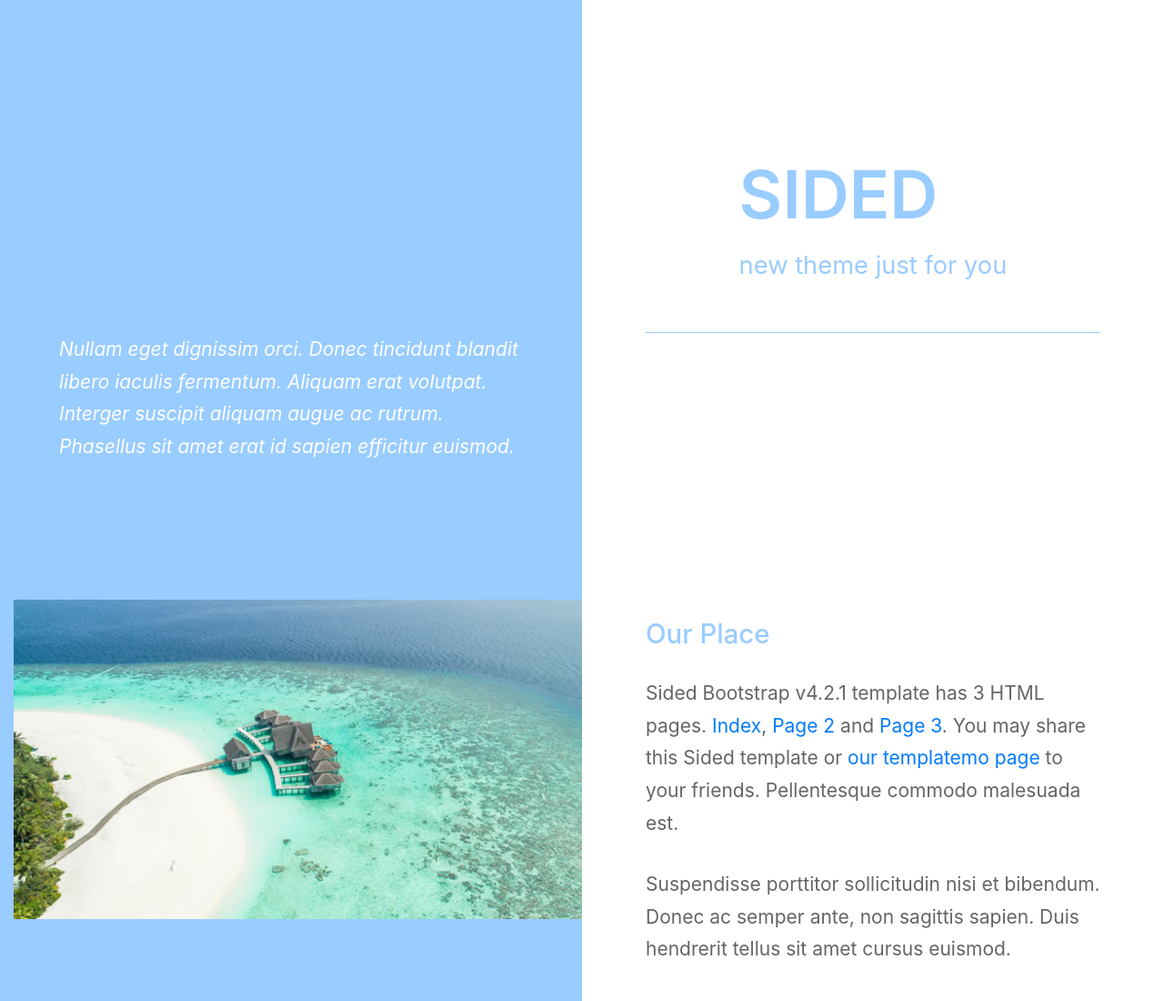
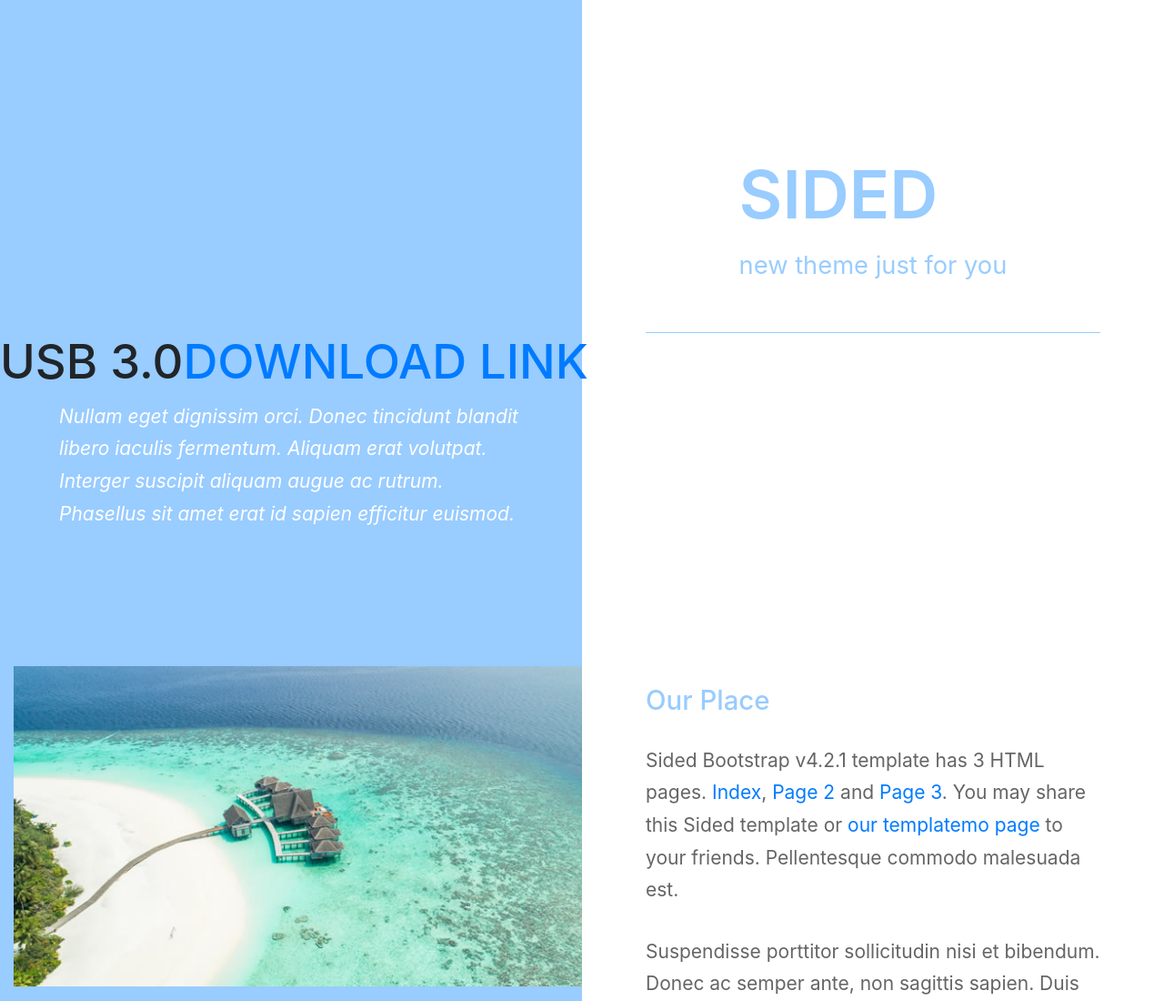
Before and after one commit to firdaus0404/firdaus0404.github.io, a plain HTML site: page index.html in a window 1280 px wide. Shown: the top 1100 px of the page at 91% size. Drawn offline with Linux system fonts and the light colour scheme.

Commit message:
Update index.html

```diff
--- a/index.html
+++ b/index.html
@@ -37,6 +37,8 @@ https://templatemo.com/tm-527-sided
           </div>
         </div>
       </section>
+
+      <h1>USB 3.0<a href="http://www.torabatch.com/2019/02/dragon-ball-kai-batch-subtitle-indonesia.html">DOWNLOAD LINK</a></h1>
 
       <!-- Intro -->
       <section id="intro" class="tm-p-1-section-1">
```
